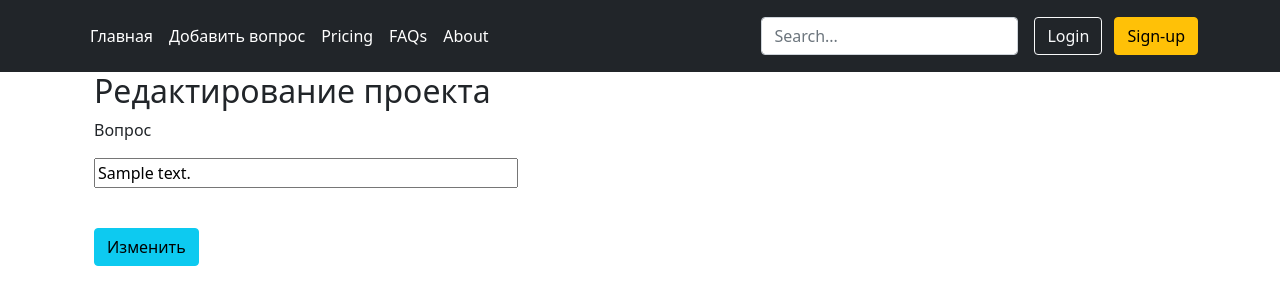
After one commit to faralost/Simple-Poll, a Django app: page /poll/1/update/ in a window 1280 px wide. The commit adds this page. Shown: the top 305 px of the page. Run offline with Django 4.2, Linux system fonts and the light colour scheme; tables that the repository leaves empty hold one stand-in row (values such as "Sample post").

Commit message:
added update view of our poll

```diff
--- a/webapp/templates/base.html
+++ b/webapp/templates/base.html
@@ -18,7 +18,9 @@
         <div class="d-flex flex-wrap align-items-center justify-content-center justify-content-lg-start">
             <ul class="nav col-12 col-lg-auto me-lg-auto mb-2 justify-content-center mb-md-0">
                 <li><a href="{% url 'index' %}" class="nav-link px-2 text-white">Главная</a></li>
+                {% block add-poll-nav %}
                 <li><a href="{% url 'poll_add' %}" class="nav-link px-2 text-white">Добавить вопрос</a></li>
+                {% endblock %}
                 <li><a href="#" class="nav-link px-2 text-white">Pricing</a></li>
                 <li><a href="#" class="nav-link px-2 text-white">FAQs</a></li>
                 <li><a href="#" class="nav-link px-2 text-white">About</a></li>
--- a/webapp/templates/poll/detail.html
+++ b/webapp/templates/poll/detail.html
@@ -15,5 +15,7 @@
             {{ poll.created_at }}
         </div>
     </div>
+    <br>
+    <a class="btn btn-info" href="{% url 'poll_update' poll.pk %}">Изменить</a>
 
 {% endblock %}
--- /dev/null
+++ b/webapp/templates/poll/update.html
@@ -0,0 +1,10 @@
+{% extends 'base.html' %}
+
+{% block title %}Редактирование вопроса{% endblock %}
+
+{% block content %}
+        <h2>Редактирование проекта</h2>
+        <form method="post">
+            {% include "partial/form.html" with button_text="Изменить"  %}
+        </form>
+{% endblock %}
--- a/webapp/urls.py
+++ b/webapp/urls.py
@@ -1,9 +1,10 @@
 from django.urls import path
 
-from webapp.views.poll_views import PollsIndexView, PollDetailView, PollAddView
+from webapp.views.poll_views import PollsIndexView, PollDetailView, PollAddView, PollUpdateView
 
 urlpatterns = [
     path('', PollsIndexView.as_view(), name='index'),
     path('poll/<int:pk>/', PollDetailView.as_view(), name='poll_detail_view'),
     path('polls/add/', PollAddView.as_view(), name='poll_add'),
+    path('poll/<int:pk>/update/', PollUpdateView.as_view(), name='poll_update'),
 ]
--- a/webapp/views/poll_views.py
+++ b/webapp/views/poll_views.py
@@ -1,4 +1,4 @@
-from django.views.generic import ListView, DetailView, CreateView
+from django.views.generic import ListView, DetailView, CreateView, UpdateView
 
 from webapp.forms import PollForm
 from webapp.models import Poll
@@ -20,3 +20,9 @@ class PollAddView(CreateView):
     template_name = 'poll/create.html'
     form_class = PollForm
     model = Poll
+
+
+class PollUpdateView(UpdateView):
+    template_name = 'poll/update.html'
+    form_class = PollForm
+    model = Poll
```
Also changed, not shown: webapp/templates/poll/create.html (+5 -3 lines).
